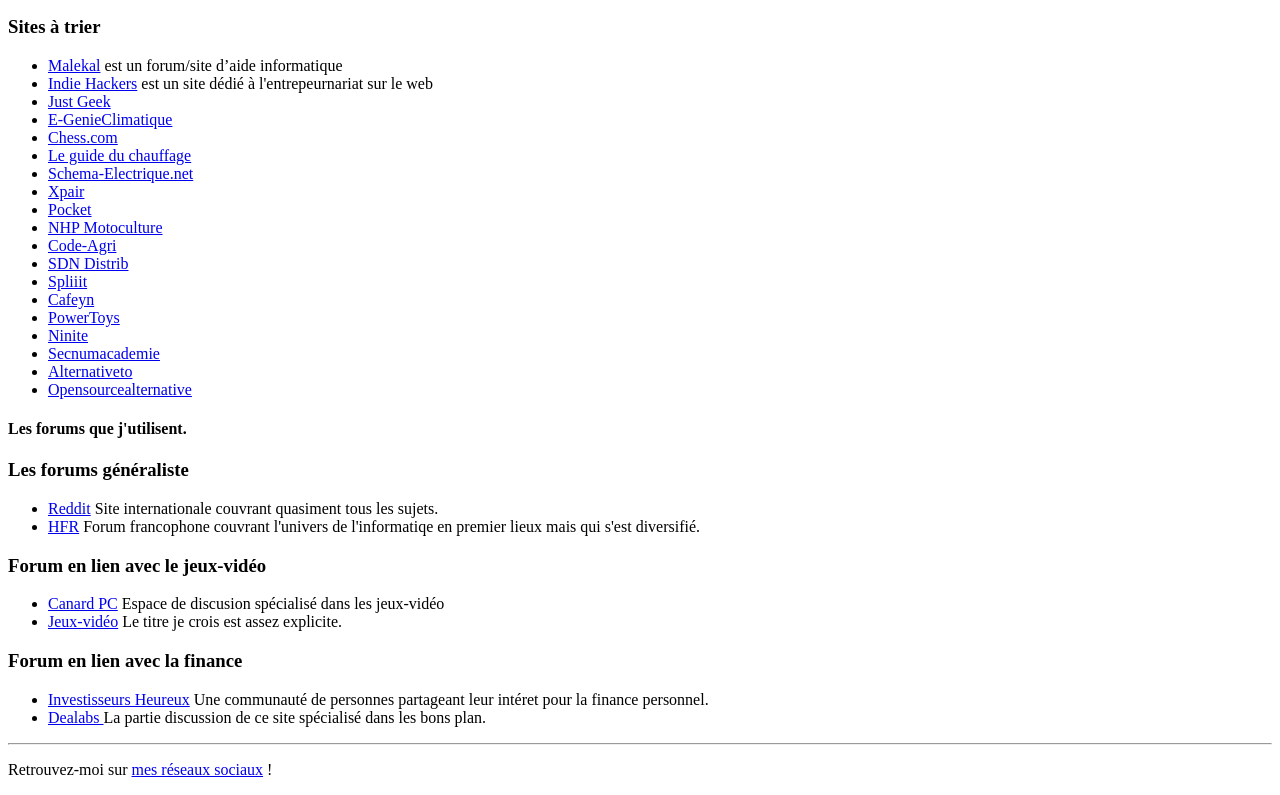
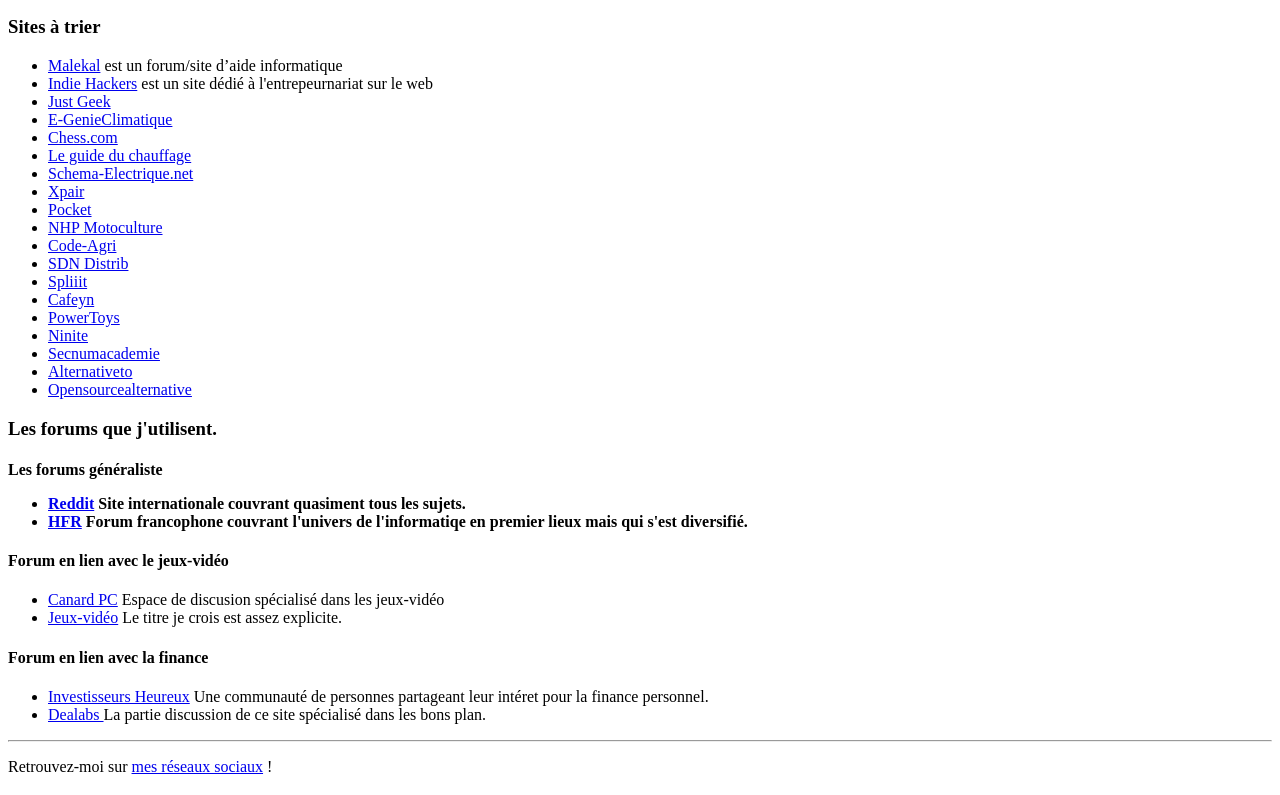
Before and after one commit to khuzdrix/khuzd, a plain HTML site: page html/services.html in a window 1280 px wide. Shown: the part 2389-3184 px from the top of the page. Drawn offline with Linux system fonts and the light colour scheme.

Commit message:
maj mineur forum
corection h3 h4

```diff
--- a/html/services.html
+++ b/html/services.html
@@ -221,8 +221,8 @@
         </article>
         <article>
             <article>
-                <h4>Les forums que j'utilisent.</h4>
-                <h3>Les forums généraliste</h3>
+                <h3>Les forums que j'utilisent.</h3>
+                <h4>Les forums généraliste</h>
                 <p>
                     <ul>
                         <li><a href="https://www.reddit.com/" target="_blank">Reddit</a> Site internationale couvrant quasiment tous les sujets.</li>
@@ -231,7 +231,7 @@
                 </p>
             </article>
             <article>
-                <h3>Forum en lien avec le jeux-vidéo</h3>
+                <h4>Forum en lien avec le jeux-vidéo</h4>
                 <p>
                     <ul>
                         <li><a href="https://forum.canardpc.com/" target="_blank">Canard PC</a> Espace de discusion spécialisé dans les jeux-vidéo</li>
@@ -240,7 +240,7 @@
                 </p>
             </article>
             <article>
-                <h3>Forum en lien avec la finance</h3>
+                <h4>Forum en lien avec la finance</h4>
                 <p>
                     <ul>
                         <li><a href="https://www.investisseurs-heureux.fr/" target="_blank">Investisseurs Heureux</a> Une communauté de personnes partageant leur intéret pour la finance personnel.</li>
```
